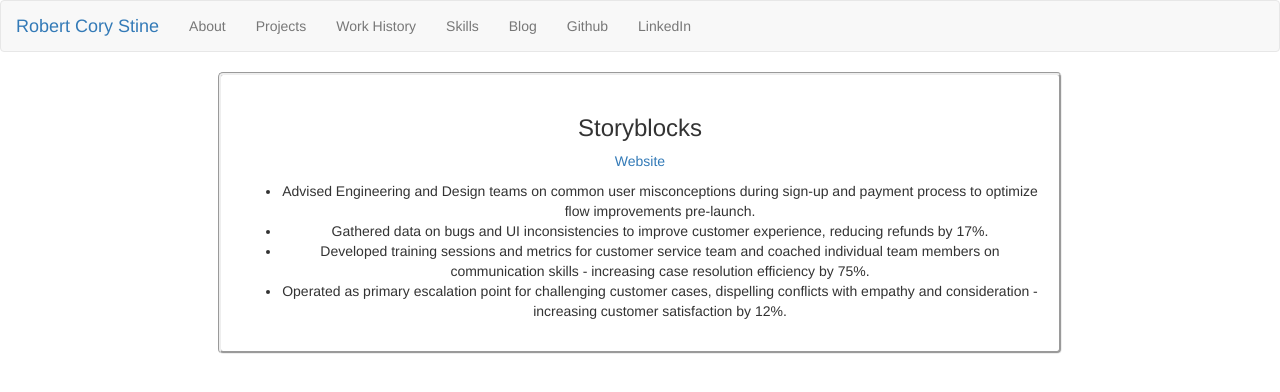
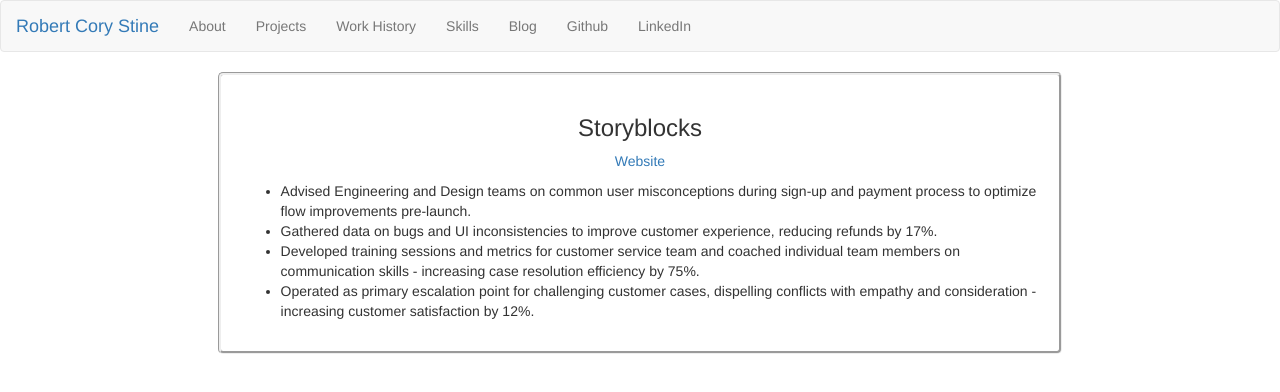
Before and after one commit to GoldenPavilion/portfolio, a React (Create React App) app: page /work in a window 1280 px wide. Shown: the top 392 px of the page. Built offline with nearby package versions, Linux system fonts and the light colour scheme.

Commit message:
aligned text to left in work-list

```diff
--- a/src/App.css
+++ b/src/App.css
@@ -74,3 +74,7 @@
 .proj-list {
   text-align: left;
 }
+
+.work-list {
+  text-align: left;
+}
```
